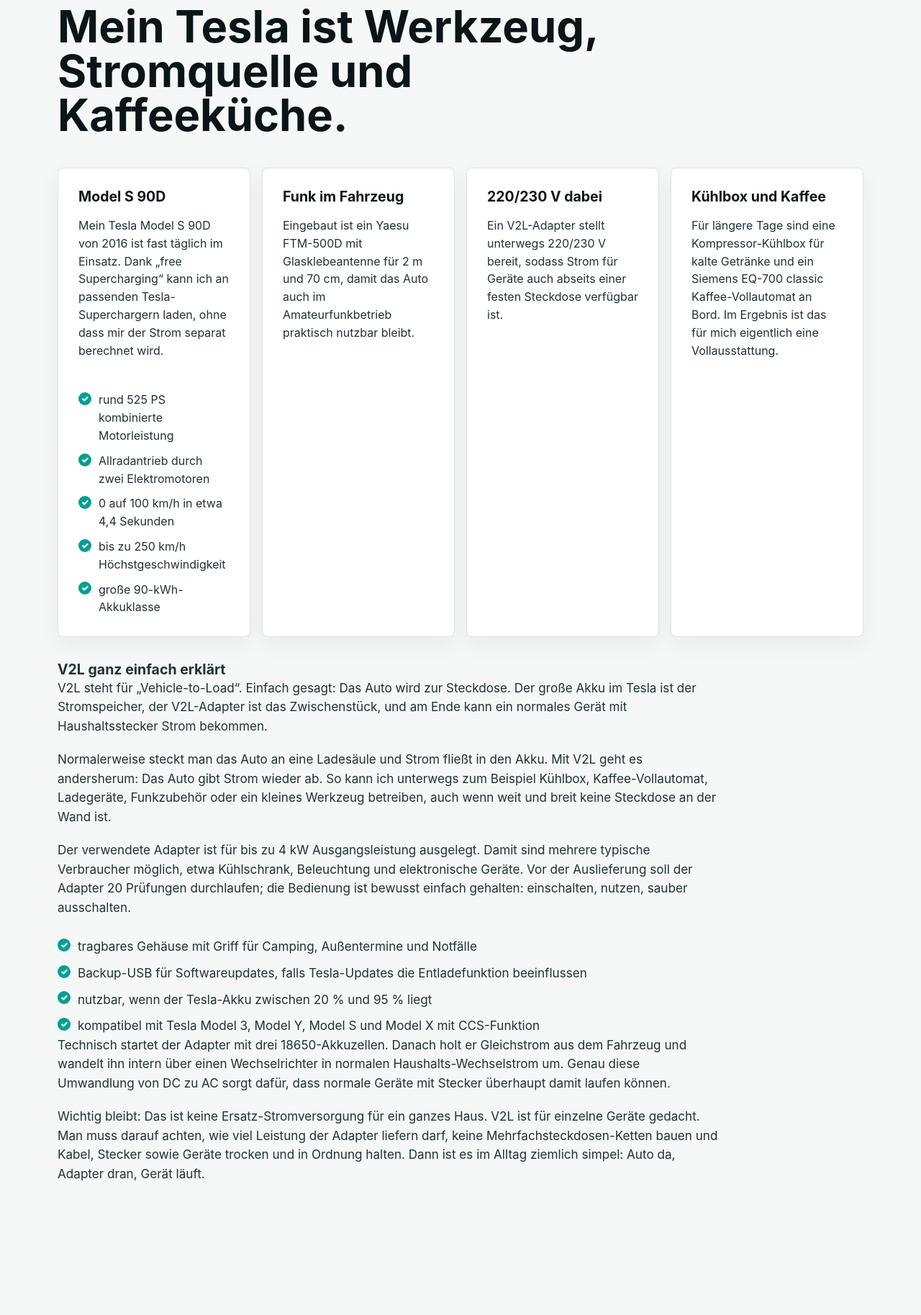
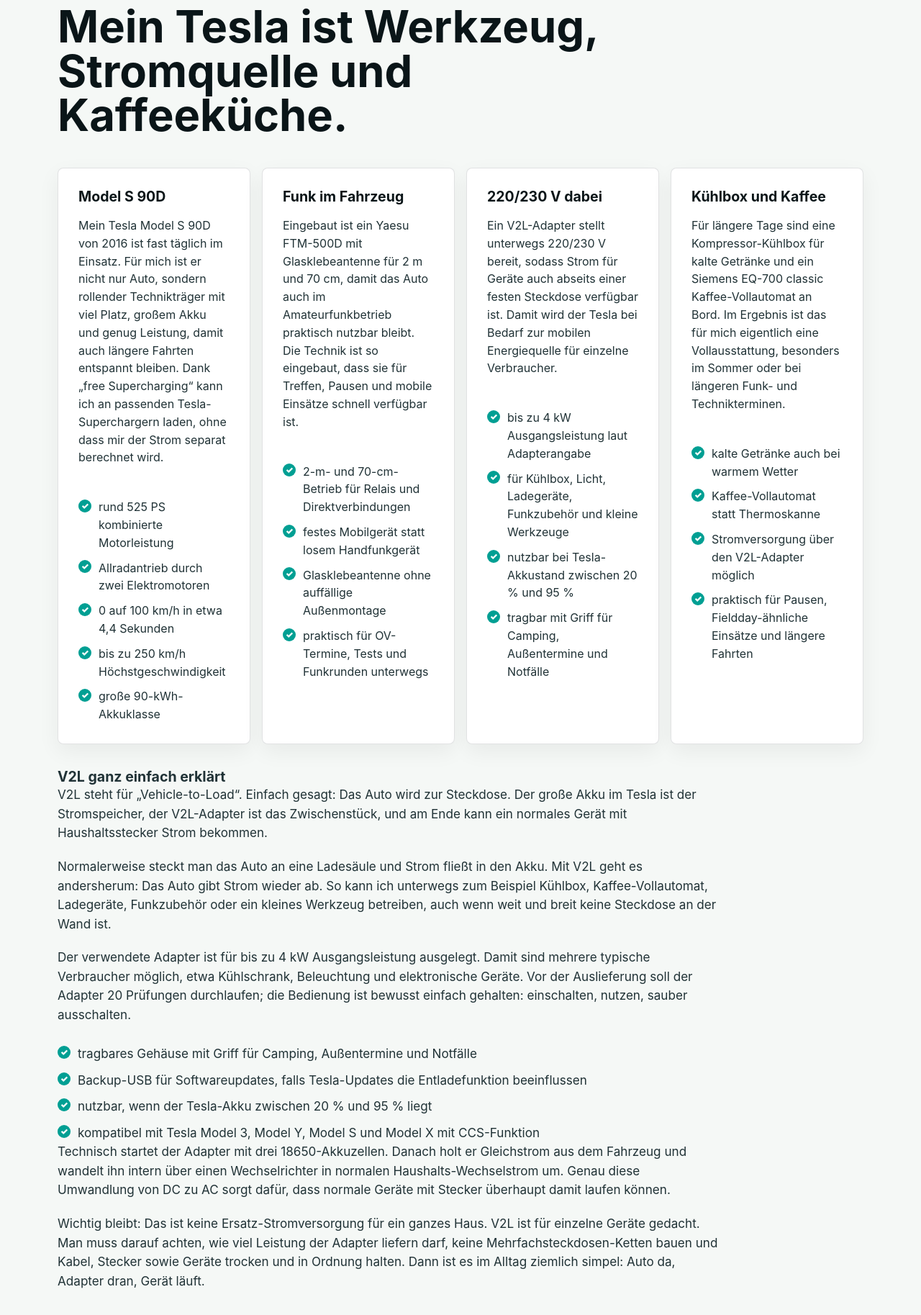
Before and after one commit to DO1FFE/do1ffe-webseite, a Flask app: page /ueber-mich in a window 1280 px wide. Shown: the part 1795-3622 px from the top of the page at 72% size. Run offline with Flask 3, Linux system fonts and the light colour scheme.

Commit message:
Tesla-Karten ausführlicher gestalten

```diff
--- a/templates/ueber_mich.html
+++ b/templates/ueber_mich.html
@@ -93,9 +93,12 @@
     <article class="detail-card reveal">
       <h3>Model S 90D</h3>
       <p>
-        Mein Tesla Model S 90D von 2016 ist fast täglich im Einsatz. Dank
-        „free Supercharging“ kann ich an passenden Tesla-Superchargern laden,
-        ohne dass mir der Strom separat berechnet wird.
+        Mein Tesla Model S 90D von 2016 ist fast täglich im Einsatz. Für mich
+        ist er nicht nur Auto, sondern rollender Technikträger mit viel Platz,
+        großem Akku und genug Leistung, damit auch längere Fahrten entspannt
+        bleiben. Dank „free Supercharging“ kann ich an passenden
+        Tesla-Superchargern laden, ohne dass mir der Strom separat berechnet
+        wird.
       </p>
       <ul class="check-list">
         <li>rund 525 PS kombinierte Motorleistung</li>
@@ -109,23 +112,45 @@
       <h3>Funk im Fahrzeug</h3>
       <p>
         Eingebaut ist ein Yaesu FTM-500D mit Glasklebeantenne für 2 m und 70 cm,
-        damit das Auto auch im Amateurfunkbetrieb praktisch nutzbar bleibt.
+        damit das Auto auch im Amateurfunkbetrieb praktisch nutzbar bleibt. Die
+        Technik ist so eingebaut, dass sie für Treffen, Pausen und mobile
+        Einsätze schnell verfügbar ist.
       </p>
+      <ul class="check-list">
+        <li>2-m- und 70-cm-Betrieb für Relais und Direktverbindungen</li>
+        <li>festes Mobilgerät statt losem Handfunkgerät</li>
+        <li>Glasklebeantenne ohne auffällige Außenmontage</li>
+        <li>praktisch für OV-Termine, Tests und Funkrunden unterwegs</li>
+      </ul>
     </article>
     <article class="detail-card reveal">
       <h3>220/230 V dabei</h3>
       <p>
         Ein V2L-Adapter stellt unterwegs 220/230 V bereit, sodass Strom für
-        Geräte auch abseits einer festen Steckdose verfügbar ist.
+        Geräte auch abseits einer festen Steckdose verfügbar ist. Damit wird der
+        Tesla bei Bedarf zur mobilen Energiequelle für einzelne Verbraucher.
       </p>
+      <ul class="check-list">
+        <li>bis zu 4 kW Ausgangsleistung laut Adapterangabe</li>
+        <li>für Kühlbox, Licht, Ladegeräte, Funkzubehör und kleine Werkzeuge</li>
+        <li>nutzbar bei Tesla-Akkustand zwischen 20 % und 95 %</li>
+        <li>tragbar mit Griff für Camping, Außentermine und Notfälle</li>
+      </ul>
     </article>
     <article class="detail-card reveal">
       <h3>Kühlbox und Kaffee</h3>
       <p>
         Für längere Tage sind eine Kompressor-Kühlbox für kalte Getränke und ein
         Siemens EQ-700 classic Kaffee-Vollautomat an Bord. Im Ergebnis ist das
-        für mich eigentlich eine Vollausstattung.
+        für mich eigentlich eine Vollausstattung, besonders im Sommer oder bei
+        längeren Funk- und Technikterminen.
       </p>
+      <ul class="check-list">
+        <li>kalte Getränke auch bei warmem Wetter</li>
+        <li>Kaffee-Vollautomat statt Thermoskanne</li>
+        <li>Stromversorgung über den V2L-Adapter möglich</li>
+        <li>praktisch für Pausen, Fieldday-ähnliche Einsätze und längere Fahrten</li>
+      </ul>
     </article>
   </div>
   <article class="article-main v2l-explanation reveal">
```
Also changed, not shown: tests/test_routen.py (+65 -51 lines).
